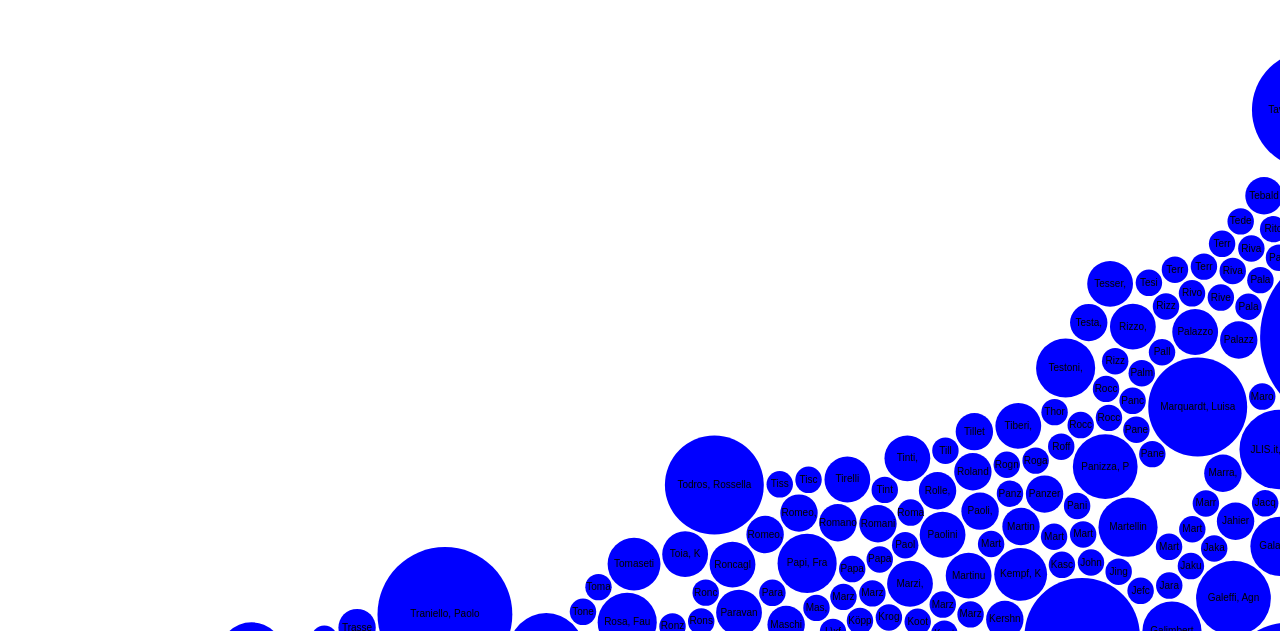
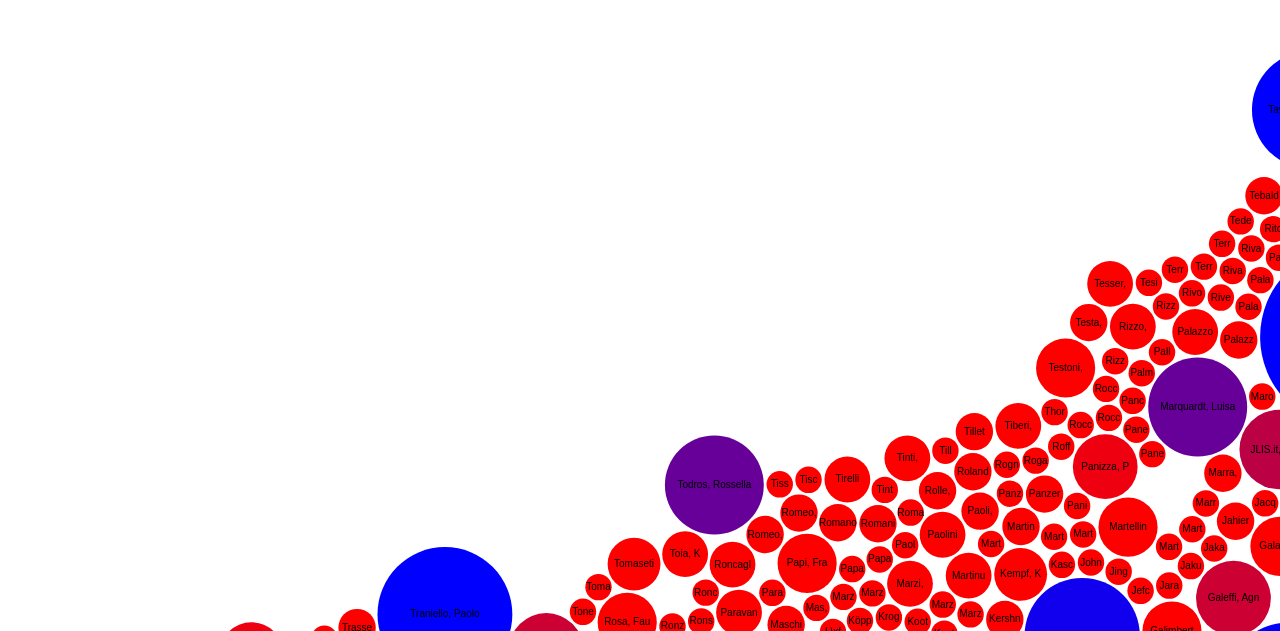
Before and after one commit to Aubreymcfato/playground, a plain HTML site: page autoribiblio.html in a window 1280 px wide. Shown: the part 169-800 px from the top of the page. Drawn offline with nearby package versions, Linux system fonts and the light colour scheme.

Commit message:
Update autoribiblio.html

```diff
--- a/autoribiblio.html
+++ b/autoribiblio.html
@@ -15,8 +15,8 @@ var diameter = 2960,
     format = d3.format(",d"),
     color = d3.scale
               .linear()
-              //.domain([5, 20]) //definisci il range su cui colorare, togli questa riga se vuoi farlo da 0 a valore max
-              .range(['white','blue']);
+              .domain([5, 20]) //definisci il range su cui colorare, togli questa riga se vuoi farlo da 0 a valore max
+              .range(['red','blue']);
               //.range(['#f7fbff','#08306b']);
 
 var bubble = d3.layout.pack()
```
